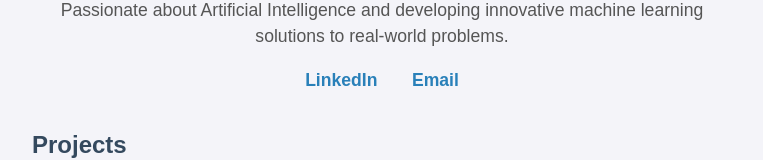
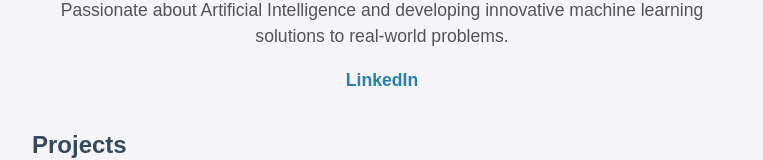
Before and after one commit to Evangeline2005/evangeline_portfolio, a plain HTML site: page index.html in a window 1280 px wide. Shown: the part 175-335 px from the top of the page, without its empty margins (258-1021 px from the left). Drawn offline with Linux system fonts and the light colour scheme.

Commit message:
Removed email link from portfolio

```diff
--- a/index.html
+++ b/index.html
@@ -69,7 +69,7 @@
     <p>Passionate about Artificial Intelligence and developing innovative machine learning solutions to real-world problems.</p>
     <div class="contact-links">
       <a href="https://www.linkedin.com/in/evangelinearuna2/" target="_blank" rel="noopener noreferrer">LinkedIn</a>
-      <a href="https://mail.google.com/mail/?view=cm&fs=1&to=arunaevangeline307@gmail.com" target="_blank" rel="noopener noreferrer">Email</a>
+
     </div>
   </header>
 
```
